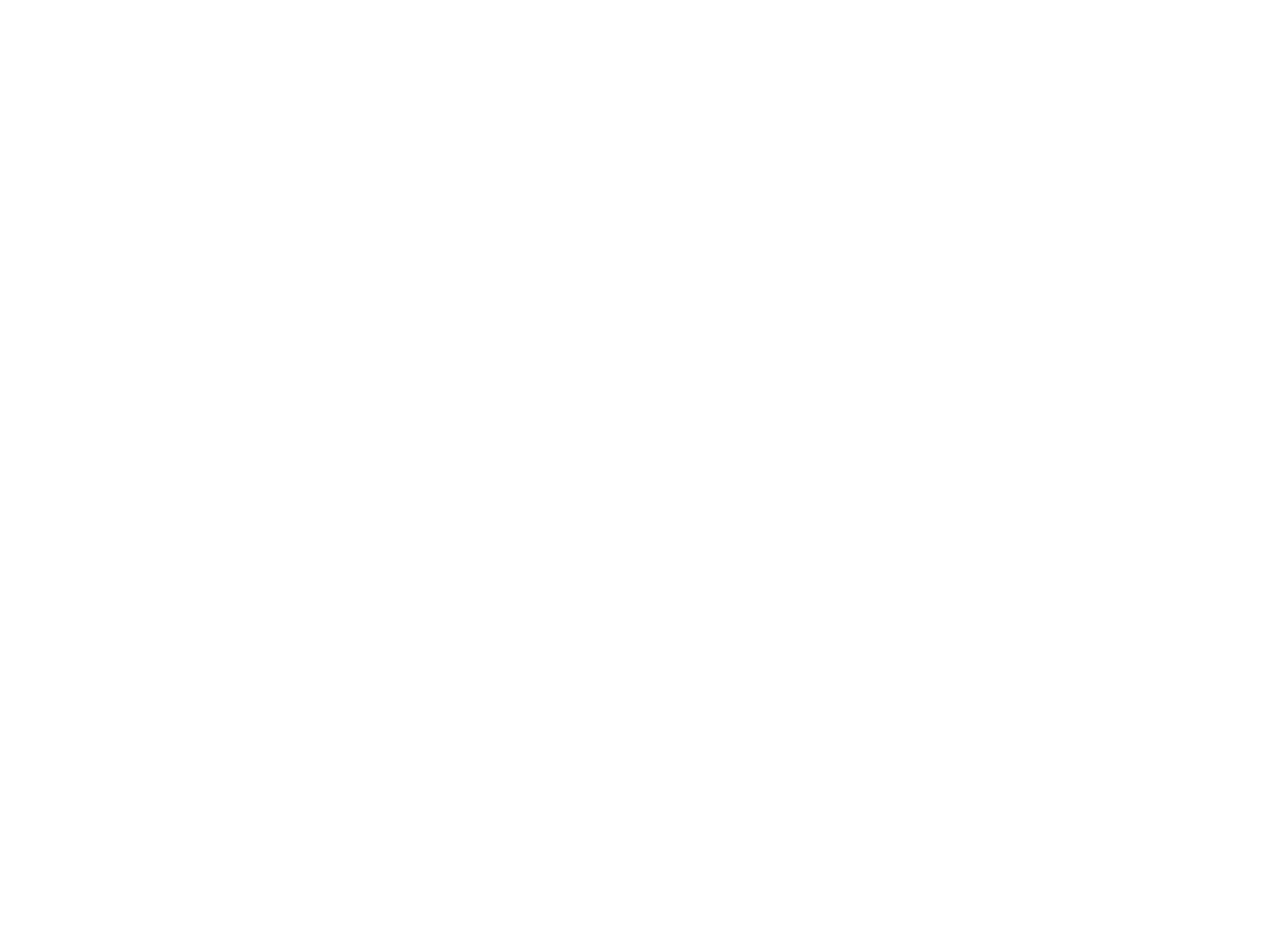
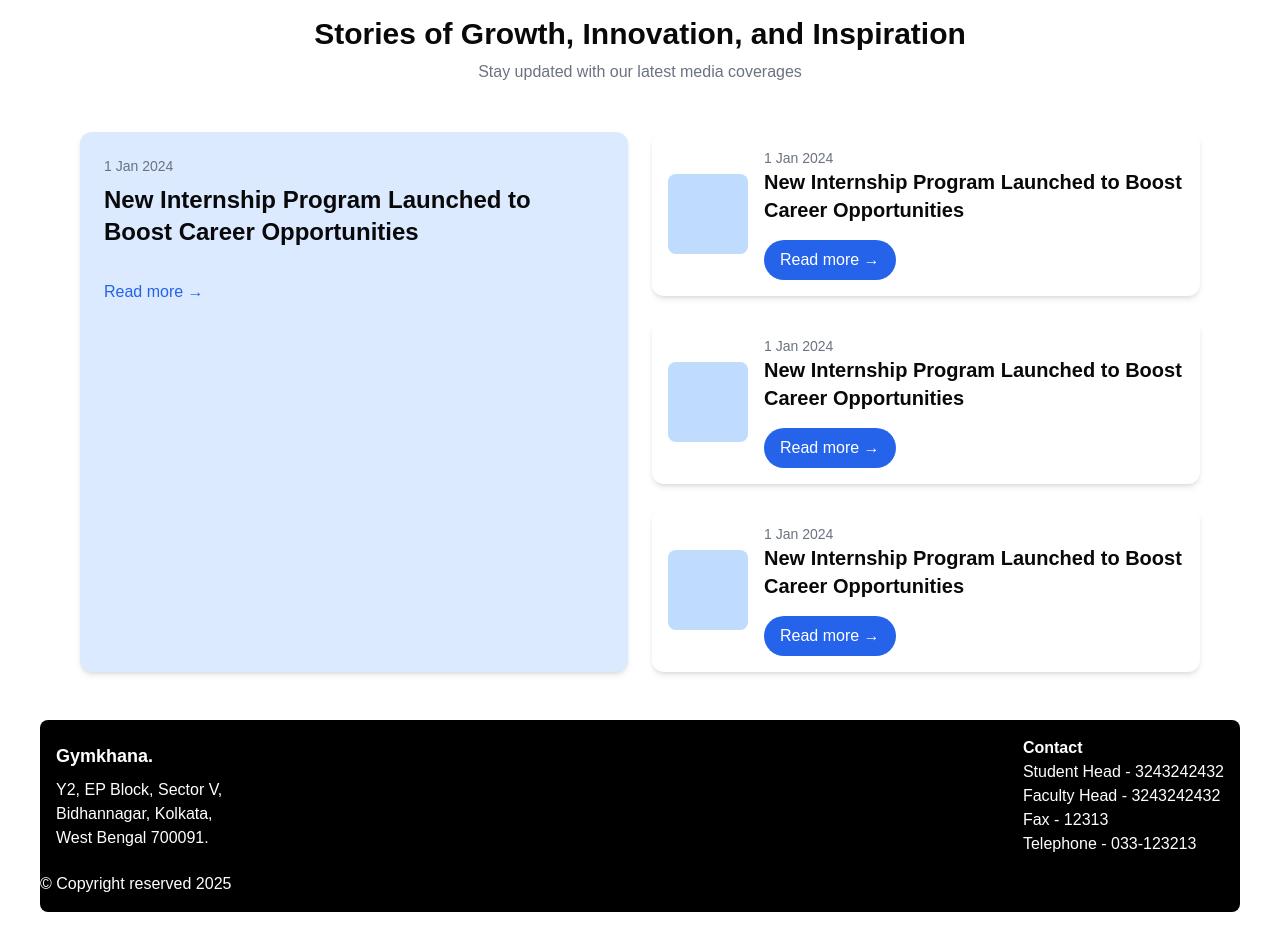
Before and after one commit to arkodeep3404/gymkhana_website, a Next.js app: page / in a window 1280 px wide. Shown: the part 2160-3110 px from the top of the page. Before the commit the page ends 2168 px from the top, so only its background shows below. Built offline with nearby package versions, Linux system fonts and the light colour scheme.

Commit message:
added footer and news

```diff
--- a/app/page.tsx
+++ b/app/page.tsx
@@ -1,15 +1,18 @@
 import Navbar from "@/components/navbar";
 import FeaturedEvents from "@/components/about";
 import Awards from "@/components/awards";
+import MediaCoverage from "@/components/news";
 import Hero from "@/components/top";
-
+import Footer from "@/components/footer";
 export default function Home() {
   return (
     <div className="p-10">
       <Navbar />
-      <Hero />
+      <Hero/>
       <FeaturedEvents />
       <Awards />
+      <MediaCoverage/>
+      <Footer/>
     </div>
   );
 }
--- /dev/null
+++ b/components/footer.tsx
@@ -0,0 +1,31 @@
+// components/Footer.tsx
+import React from 'react';
+
+const Footer: React.FC = () => {
+  return (
+    <footer className="bg-black text-white rounded-lg py-4">
+      <div className="container mx-auto px-4 flex flex-col md:flex-row justify-between items-center">
+        <div className="text-center md:text-left">
+          <h1 className="text-lg font-bold">Gymkhana.</h1>
+          <p className="mt-2">
+            Y2, EP Block, Sector V,<br />
+            Bidhannagar, Kolkata,<br />
+            West Bengal 700091.
+          </p>
+        </div>
+        <div className="mt-4 md:mt-0">
+          <h2 className="font-semibold">Contact</h2>
+          <p>Student Head - 3243242432</p>
+          <p>Faculty Head - 3243242432</p>
+          <p>Fax - 12313</p>
+          <p>Telephone - 033-123213</p>
+        </div>
+      </div>
+      <div className="text-start mt-4">
+        <p>© Copyright reserved 2025</p>
+      </div>
+    </footer>
+  );
+};
+
+export default Footer;
--- /dev/null
+++ b/components/news.tsx
@@ -0,0 +1,70 @@
+export default function MediaCoverage() {
+    return (
+      <section className="py-12">
+        <div className="text-center mb-12">
+          <h2 className="text-3xl font-bold">Stories of Growth, Innovation, and Inspiration</h2>
+          <p className="text-gray-500 mt-2">Stay updated with our latest media coverages</p>
+        </div>
+
+        {/* Main Grid Container */}
+        <div className="grid grid-cols-1 md:grid-cols-2 gap-6 max-w-6xl mx-auto px-4">
+
+          {/* Left Large Item */}
+          <div className="bg-blue-100 p-6 rounded-xl shadow-md relative">
+            <p className="text-gray-500 text-sm">1 Jan 2024</p>
+            <h3 className="text-2xl font-bold mt-2 mb-4">New Internship Program Launched to Boost Career Opportunities</h3>
+            <a href="#" className="inline-block mt-4 text-blue-600 font-medium">
+              Read more &rarr;
+            </a>
+          </div>
+
+          {/* Right Smaller Items */}
+          <div className="space-y-6">
+            {/* Item 1 */}
+            <div className="bg-white p-4 rounded-xl shadow-md flex items-center space-x-4">
+      {/* Blue Card */}
+      <div className="bg-blue-200 rounded-lg w-20 h-20 flex-shrink-0"></div>
+
+      {/* Text and Button */}
+      <div className="flex-grow">
+        <p className="text-gray-500 text-sm">1 Jan 2024</p>
+        <h4 className="text-xl font-bold mb-2">New Internship Program Launched to Boost Career Opportunities</h4>
+        <a href="#" className="inline-block bg-blue-600 text-white py-2 px-4 rounded-full mt-2">
+          Read more &rarr;
+        </a>
+      </div>
+    </div>
+
+            {/* Item 2 */}
+            <div className="bg-white p-4 rounded-xl shadow-md flex items-center space-x-4">
+      {/* Blue Card */}
+      <div className="bg-blue-200 rounded-lg w-20 h-20 flex-shrink-0"></div>
+
+      {/* Text and Button */}
+      <div className="flex-grow">
+        <p className="text-gray-500 text-sm">1 Jan 2024</p>
+        <h4 className="text-xl font-bold mb-2">New Internship Program Launched to Boost Career Opportunities</h4>
+        <a href="#" className="inline-block bg-blue-600 text-white py-2 px-4 rounded-full mt-2">
+          Read more &rarr;
+        </a>
+      </div>
+    </div>
+            {/* Item 3 */}
+            <div className="bg-white p-4 rounded-xl shadow-md flex items-center space-x-4">
+      {/* Blue Card */}
+      <div className="bg-blue-200 rounded-lg w-20 h-20 flex-shrink-0"></div>
+
+      {/* Text and Button */}
+      <div className="flex-grow">
+        <p className="text-gray-500 text-sm">1 Jan 2024</p>
+        <h4 className="text-xl font-bold mb-2">New Internship Program Launched to Boost Career Opportunities</h4>
+        <a href="#" className="inline-block bg-blue-600 text-white py-2 px-4 rounded-full mt-2">
+          Read more &rarr;
+        </a>
+      </div>
+    </div>
+          </div>
+        </div>
+      </section>
+    );
+  }
```
